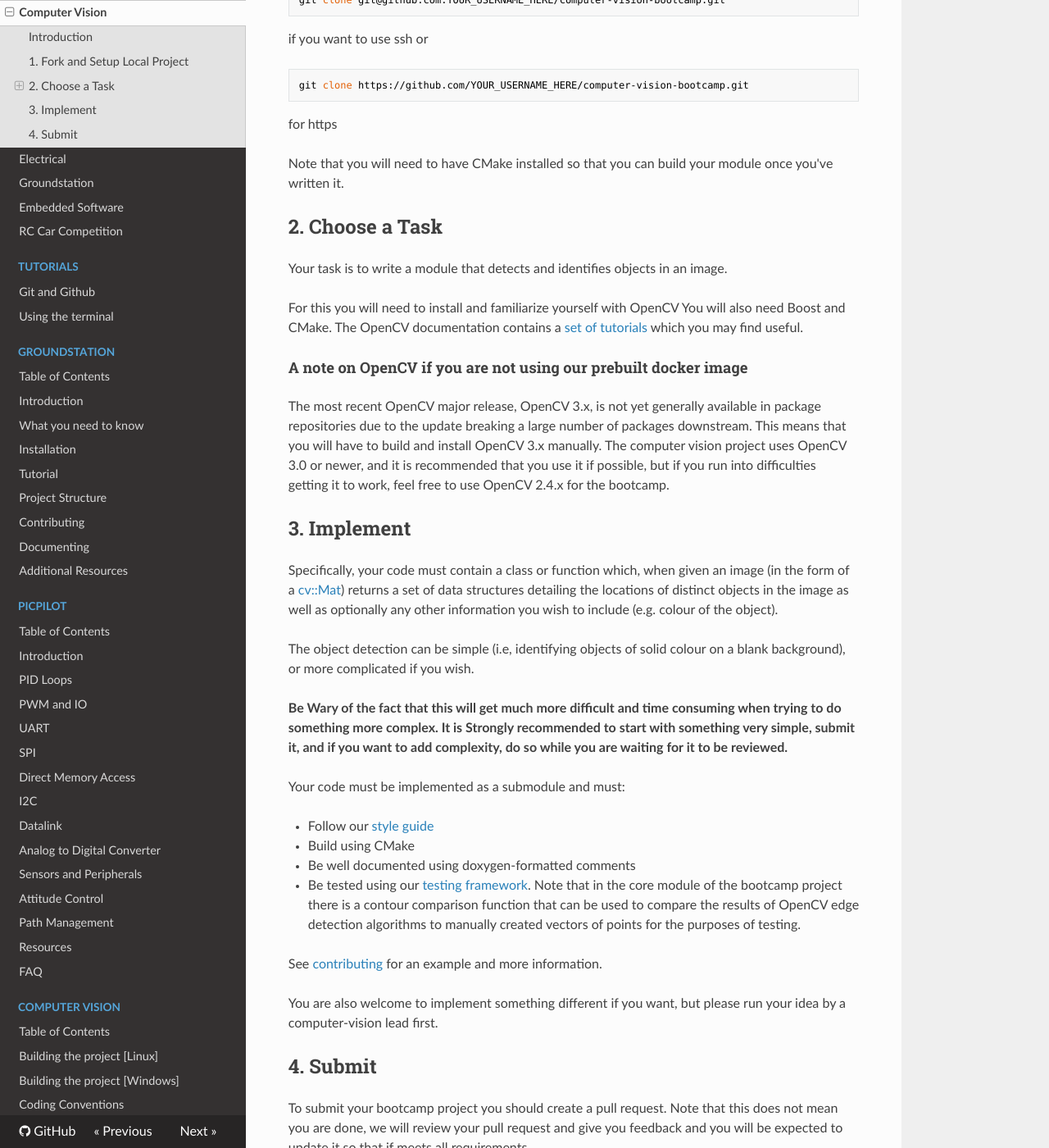
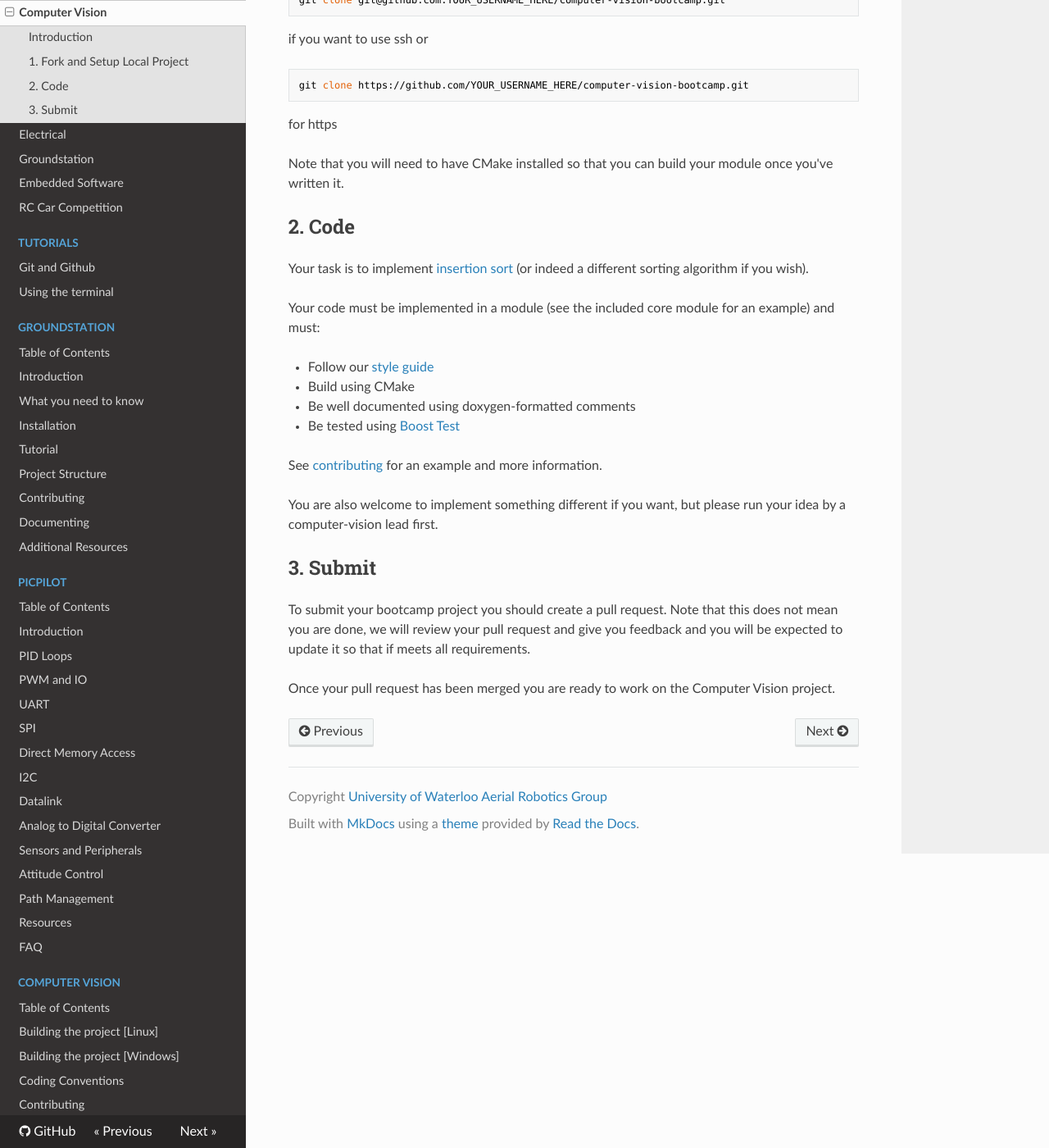
Before and after one commit to UWARG/docs, an MkDocs documentation site: the page built from docs/bootcamp/computer-vision.md, in a window 1280 px wide and 1400 px high, scrolled down 652 px. Shown: the whole window at 82% size. Built offline with MkDocs 1.6.1, drawn with Linux system fonts in a browser that asks for light colours; nearby versions of some CDN libraries; old or Windows-style settings are respelled for this version of MkDocs.

Commit message:
Simplified computer vision bootcamp

```diff
--- a/docs/bootcamp/computer-vision.md
+++ b/docs/bootcamp/computer-vision.md
@@ -22,38 +22,21 @@ for https
 
 Note that you will need to have CMake installed so that you can build your module once you've written it.
 
-## 2. Choose a Task
-Your task is to write a module that detects and identifies objects in an image.
+## 2. Code
+Your task is to implement [insertion sort](https://en.wikipedia.org/wiki/Insertion_sort) (or indeed a different sorting algorithm if you wish).
 
-For this you will need to install and familiarize yourself with OpenCV
-You will also need Boost and CMake.
-The OpenCV documentation contains a [set of tutorials](http://docs.opencv.org/3.1.0/d9/df8/tutorial_root.html#gsc.tab=0) which you may find useful.
+Your code must be implemented in a module (see the included core module for an example) and must:
 
-#### A note on OpenCV if you are not using our prebuilt docker image
-The most recent OpenCV major release, OpenCV 3.x, is not yet generally available in package repositories due to the update breaking a large number of packages downstream. This means that you will have to build and install OpenCV 3.x manually.
-The computer vision project uses OpenCV 3.0 or newer, and it is recommended that you use it if possible, but if you run into difficulties getting it to work, feel free to use OpenCV 2.4.x for the bootcamp.
-
-## 3. Implement
-
-Specifically, your code must contain a class or function which, when given an image (in the form of a [cv::Mat](http://docs.opencv.org/3.1.0/d9/df8/tutorial_root.html#gsc.tab=0)) returns a set of data structures detailing the locations of distinct objects in the image as well as optionally any other information you wish to include (e.g. colour of the object).
-
-The object detection can be simple (i.e, identifying objects of solid colour on a blank background), or more complicated if you wish.
-
-**Be Wary of the fact that this will get much more difficult and time consuming when trying to do something more complex.
-It is Strongly recommended to start with something very simple, submit it, and if you want to add complexity, do so while you are waiting for it to be reviewed.**
-
-Your code must be implemented as a submodule and must:
-
-- Follow our [style guide](computer-vision/Coding-Conventions)
+- Follow our [style guide](/computer-vision/Coding-Conventions.md)
 - Build using CMake
 - Be well documented using doxygen-formatted comments
-- Be tested using our [testing framework](computer-vision/Writing-Tests). Note that in the core module of the bootcamp project there is a contour comparison function that can be used to compare the results of OpenCV edge detection algorithms to manually created vectors of points for the purposes of testing.
+- Be tested using [Boost Test](/computer-vision/Writing-Tests.md)
 
-See [contributing](computer-vision/Contributing) for an example and more information.
+See [contributing](/computer-vision/Contributing.md) for an example and more information.
 
 You are also welcome to implement something different if you want, but please run your idea by a computer-vision lead first.
 
-## 4. Submit
+## 3. Submit
 To submit your bootcamp project you should create a pull request. Note that this does not mean you are done, we will review your pull request and give you feedback and you will be expected to update it so that if meets all requirements.
 
 Once your pull request has been merged you are ready to work on the Computer Vision project.
```
